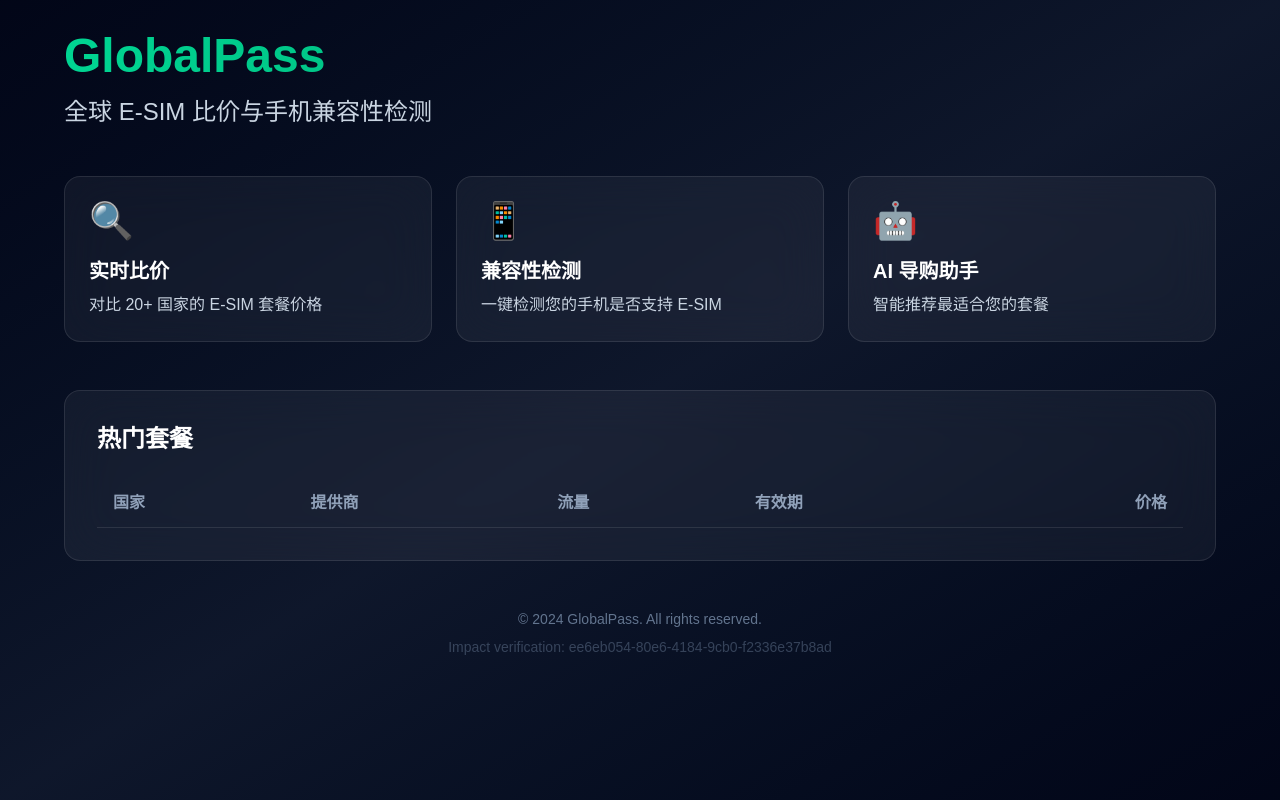
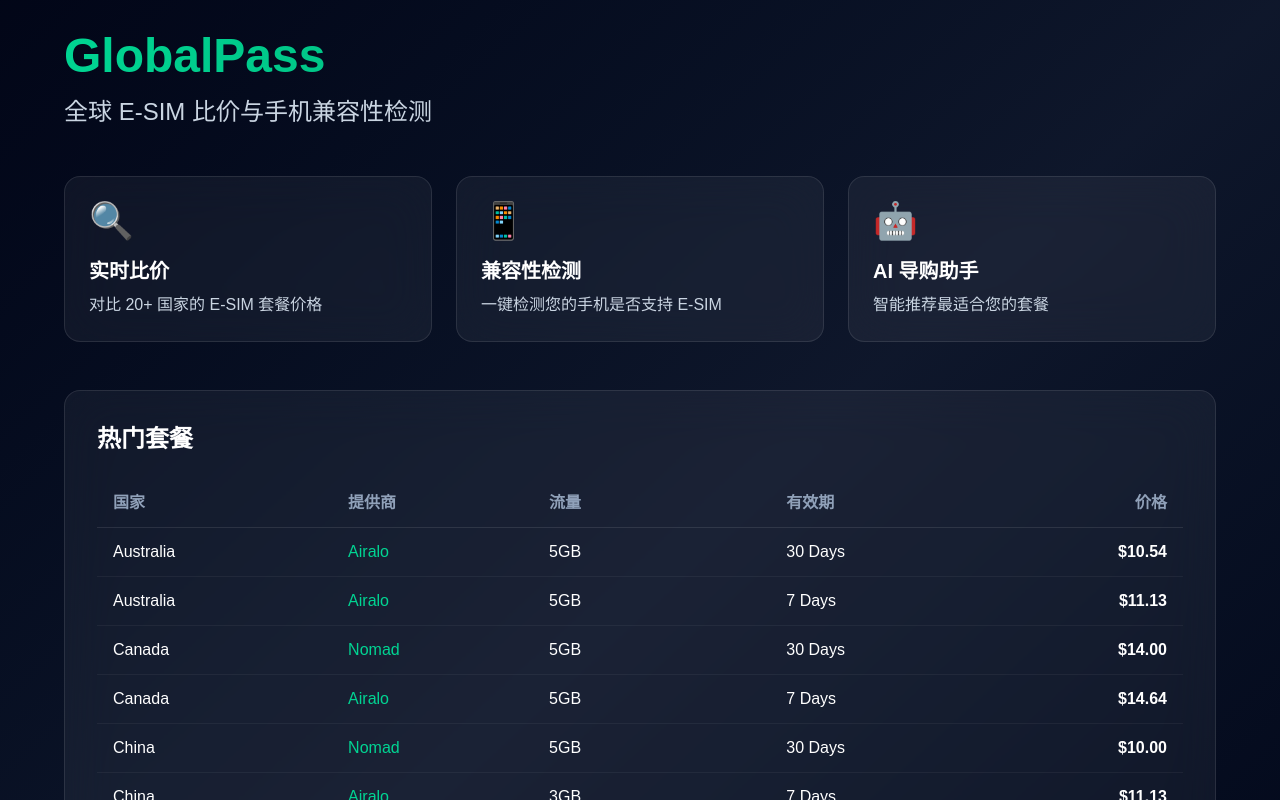
Before and after one commit to lihm519/globalpass, a Next.js app: page / in a window 1280 px wide. Shown: the top 800 px of the page. Built offline with nearby package versions, Linux system fonts and the light colour scheme.

Commit message:
Fix: Load E-SIM data with correct structure

```diff
--- a/app/page.tsx
+++ b/app/page.tsx
@@ -3,12 +3,17 @@
 import { useEffect, useState } from 'react';
 
 interface ESIMPackage {
+  id: number;
+  provider: string;
   country: string;
-  provider: string;
-  data: string;
+  plan_name: string;
+  data_type: string;
+  data_amount: string;
   validity: string;
   price: number;
-  currency: string;
+  network: string;
+  link: string;
+  last_checked: string;
 }
 
 export default function Home() {
@@ -19,7 +24,14 @@ export default function Home() {
     fetch('/data/esim-packages.json')
       .then(res => res.json())
       .then(data => {
-        setPackages(data.slice(0, 10)); // 只显示前10条
+        // 数据结构是 { packages: { country: [...] } }
+        const allPackages: ESIMPackage[] = [];
+        if (data.packages) {
+          Object.values(data.packages).forEach((countryPackages: any) => {
+            allPackages.push(...countryPackages.slice(0, 2)); // 每个国家取2条
+          });
+        }
+        setPackages(allPackages.slice(0, 10)); // 总共显示10条
         setLoading(false);
       })
       .catch(err => {
@@ -85,13 +97,13 @@ export default function Home() {
                 </thead>
                 <tbody>
                   {packages.map((pkg, index) => (
-                    <tr key={index} className="border-b border-white/5 hover:bg-white/5 transition-colors">
+                    <tr key={pkg.id} className="border-b border-white/5 hover:bg-white/5 transition-colors">
                       <td className="py-3 px-4">{pkg.country}</td>
                       <td className="py-3 px-4 text-emerald-400">{pkg.provider}</td>
-                      <td className="py-3 px-4">{pkg.data}</td>
+                      <td className="py-3 px-4">{pkg.data_amount}</td>
                       <td className="py-3 px-4">{pkg.validity}</td>
                       <td className="py-3 px-4 text-right font-semibold">
-                        {pkg.currency} {pkg.price.toFixed(2)}
+                        ${pkg.price.toFixed(2)}
                       </td>
                     </tr>
                   ))}
```
